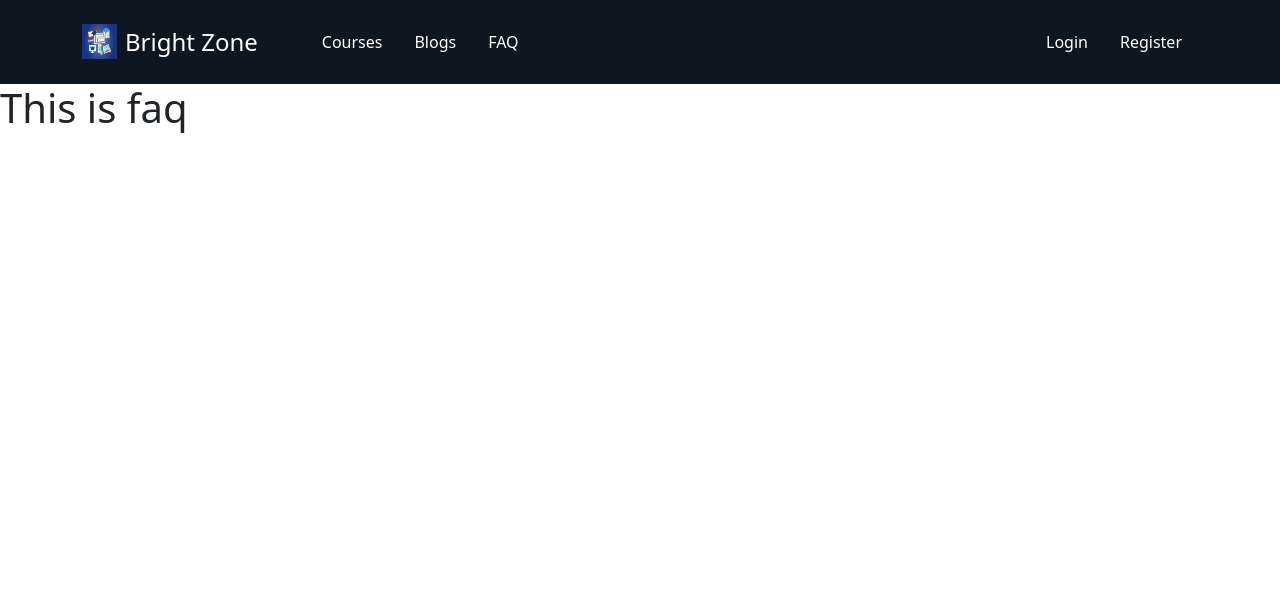
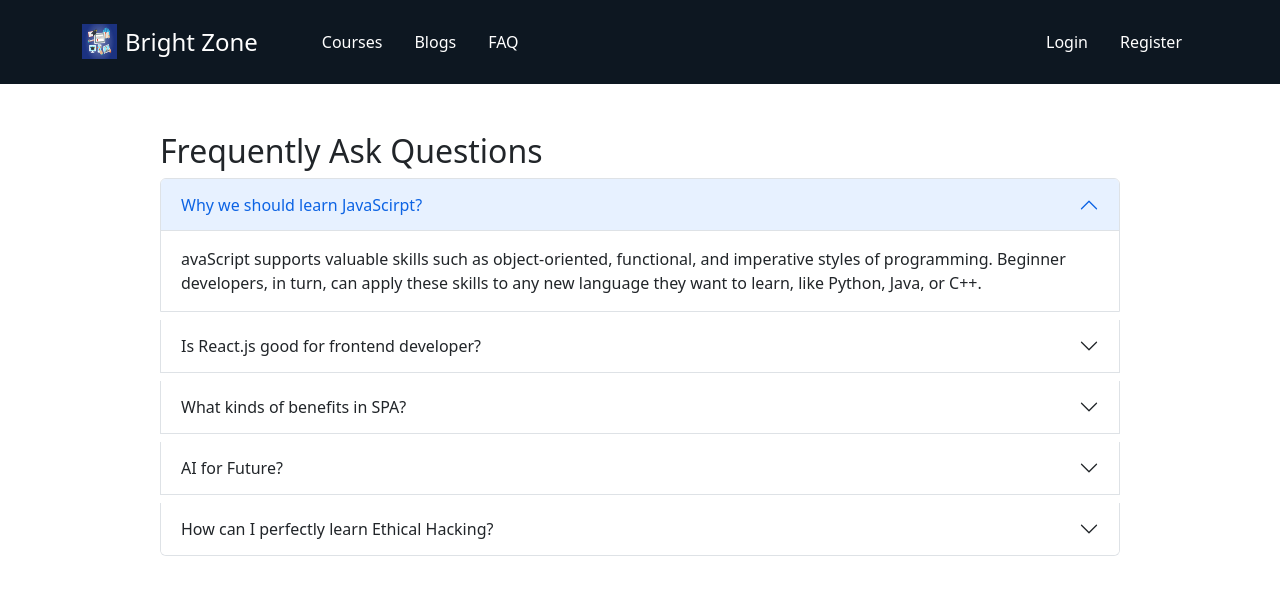
Before and after one commit to Oliulla/bright-zone-client, a React (Create React App) app: page /faq in a window 1280 px wide. Shown: the top 594 px of the page. Built offline with nearby package versions, Linux system fonts and the light colour scheme; no server answers.

Commit message:
added faq

```diff
--- a/src/components/FAQ/FAQ.jsx
+++ b/src/components/FAQ/FAQ.jsx
@@ -1,11 +1,72 @@
-import React from 'react';
+import React from "react";
+import Accordion from "react-bootstrap/Accordion";
 
 const FAQ = () => {
-    return (
-        <div>
-            <h1>This is faq</h1>
-        </div>
-    );
+  return (
+    <div className="w-75 mx-auto my-5">
+      <h2>Frequently Ask Questions</h2>
+      <Accordion defaultActiveKey="0">
+        <Accordion.Item eventKey="0" className="my-2">
+          <Accordion.Header>Why we should learn JavaScirpt?</Accordion.Header>
+          <Accordion.Body>
+            avaScript supports valuable skills such as object-oriented,
+            functional, and imperative styles of programming. Beginner
+            developers, in turn, can apply these skills to any new language they
+            want to learn, like Python, Java, or C++.
+          </Accordion.Body>
+        </Accordion.Item>
+        <Accordion.Item eventKey="1" className="my-2">
+          <Accordion.Header>
+            Is React.js good for frontend developer?
+          </Accordion.Header>
+          <Accordion.Body>
+            The answer is that it's undoubtedly a very high-quality tool for
+            frontend development. Considering that super successful companies
+            like Facebook and PayPal use React, that must mean that it's a truly
+            useful library.
+          </Accordion.Body>
+        </Accordion.Item>
+        <Accordion.Item eventKey="2" className="my-2">
+          <Accordion.Header>What kinds of benefits in SPA?</Accordion.Header>
+          <Accordion.Body>
+            king of the advantages of SPAs, sites with single page applications
+            are more efficient in terms of processing, they can cost less than
+            traditional MPA sites, and they demand less time from developers
+            because they can use repetitive layouts and act as "content on
+            demand" apps.
+          </Accordion.Body>
+        </Accordion.Item>
+        <Accordion.Item eventKey="3" className="my-2">
+          <Accordion.Header>AI for Future?</Accordion.Header>
+          <Accordion.Body>
+            Undoubtedly, Artificial Intelligence (AI) is a revolutionary field
+            of computer science, which is ready to become the main component of
+            various emerging technologies like big data, robotics, and IoT. It
+            will continue to act as a technological innovator in the coming
+            years.
+          </Accordion.Body>
+        </Accordion.Item>
+        <Accordion.Item eventKey="4" className="my-2">
+          <Accordion.Header>
+            How can I perfectly learn Ethical Hacking?
+          </Accordion.Header>
+          <Accordion.Body>
+            Welcome this comprehensive Ethical Hacking course! This course
+            assumes you have NO prior knowledge and by the end of it you'll be
+            able to hack systems like black-hat hackers and secure them like
+            security experts! This course is highly practical but it won't
+            neglect the theory; we'll start with ethical hacking basics,
+            breakdown the different penetration testing fields and install the
+            needed software (on Windows, Linux and Mac OS X), then we'll dive
+            and start hacking straight away. You'll learn everything by example,
+            by analysing and exploiting different systems such as networks,
+            servers, clients, websites .....etc. We'll never have any boring dry
+            theoretical lectures.
+          </Accordion.Body>
+        </Accordion.Item>
+      </Accordion>
+    </div>
+  );
 };
 
 export default FAQ;
--- a/src/components/SingleCard/SingleCard.jsx
+++ b/src/components/SingleCard/SingleCard.jsx
@@ -21,7 +21,7 @@ const SingleCard = ({ course }) => {
             </Card.Text>
           </Card.Body>
           <Link to={`/course/${id}`} className="mx-3">
-            Read more
+            See Details
           </Link>
         </Card>
       </Col>
```
